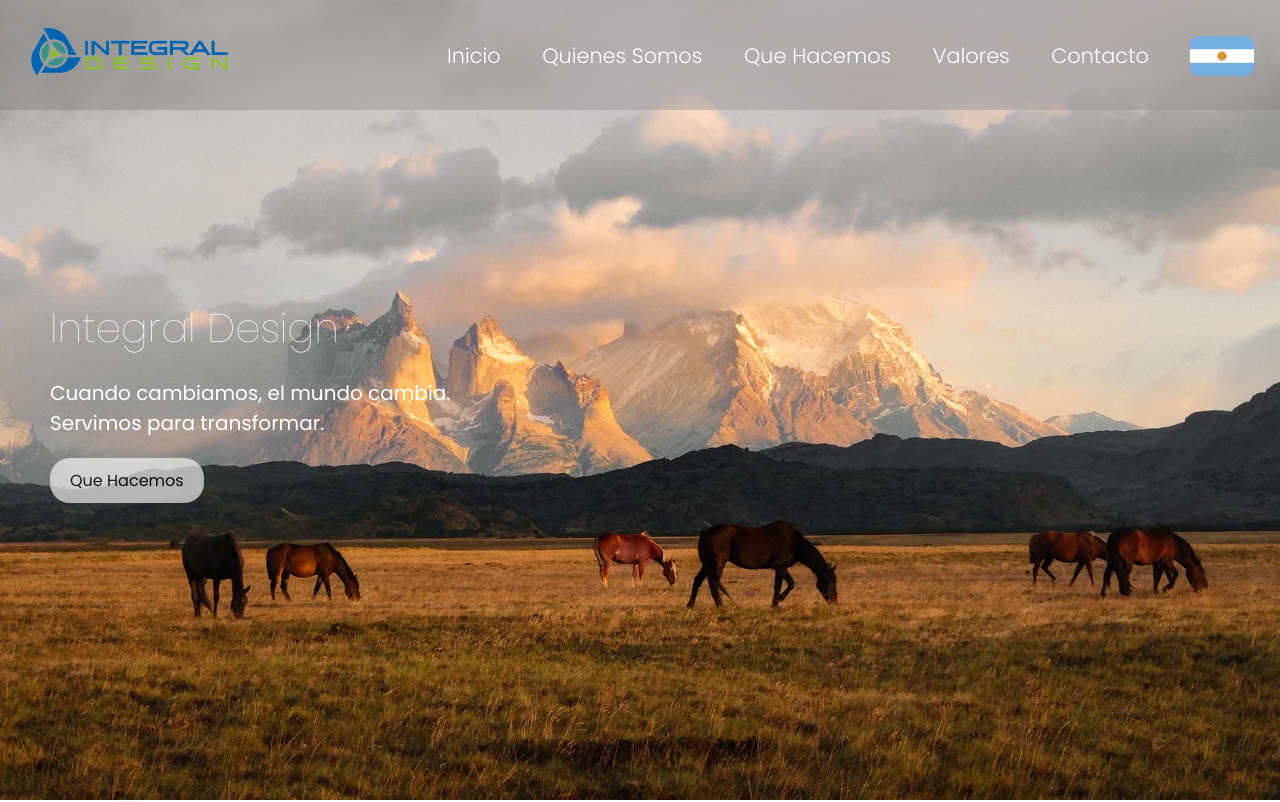
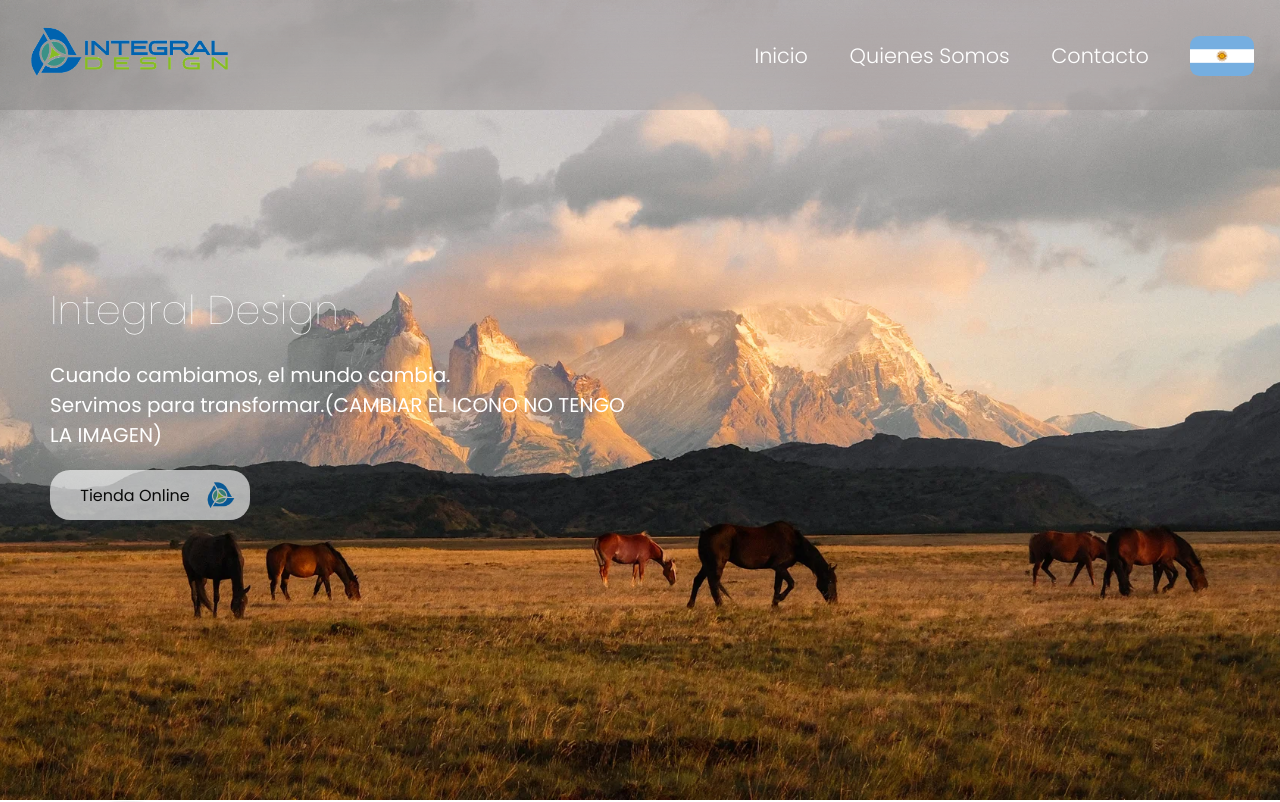
Before and after one commit to Tomas-Diaz-Landaburu/Integral-Design, a plain HTML site: page index.html in a window 1280 px wide. Shown: the top 802 px of the page. Drawn offline with nearby package versions, Linux system fonts and the light colour scheme.

Commit message:
Nuevos cambios #

```diff
--- a/index.html
+++ b/index.html
@@ -31,8 +31,6 @@
         <nav class="navbar">
             <a href="#inicio" style="--i:1;">Inicio</a>
             <a href="#QuienesSomos" style="--i:2;">Quienes Somos</a>
-            <a href="#QueHacemos" style="--i:3;">Que Hacemos</a>
-            <a href="#" style="--i:4;">Valores</a>
             <a href="#" style="--i:5;">Contacto</a>
             <a href="#" style="--i:5;"><img src="./media/bandera_argentina.png" alt=""></a>
         </nav>
@@ -42,8 +40,8 @@
         <div class="img-overlay">
             <h1>Integral Design</h1>
             <p>Cuando cambiamos, el mundo cambia.<br>
-            Servimos para transformar.</p>
-            <button>Que Hacemos</button>
+            Servimos para transformar.(CAMBIAR EL ICONO NO TENGO LA IMAGEN)</p>
+            <button><div>Tienda Online</div><img src="media/LOGo.png" alt=""></button>
         </div>
     </section>
 
@@ -76,35 +74,15 @@
                 <p>Durante años, fuimos parte activa del crecimiento del sector audio, video y tecnología aplicada.
                     Instalaciones especializadas, participaciones en ferias y representamos marcas en entornos reales, donde los productos se transforman en experiencias.</p>
             </div>
-
-            <!-- <div class="NuestraExperiencia-carousel">
-                <div class="NuestraExperiencia-track">
-                    <div class="grupo">
-                        <img src="media/boceto.png" alt="">
-                        <img src="media/boceto.png" alt="">
-                        <img src="media/boceto.png" alt="">
-                        <img src="media/boceto.png" alt="">
-                        <img src="media/boceto.png" alt="">
-                        </div>
-                        <div class="grupo">
-                        <img src="media/boceto.png" alt="">
-                        <img src="media/boceto.png" alt="">
-                        <img src="media/boceto.png" alt="">
-                        <img src="media/boceto.png" alt="">
-                        <img src="media/boceto.png" alt="">
-                    </div>
-                </div>
-            </div> -->
         </div>
     </section>
-
     <section class="stereo-section">
         <div class="stereo">
             <div class="half top">
-                <img src="media/ESTEREO/2.png" alt="Parte superior">
+                <img src="media/ESTEREO/1.png" alt="Parte superior">
             </div>
             <div class="half bottom">
-                <img src="media/ESTEREO/1.png" alt="Parte inferior">
+                <img src="media/ESTEREO/2.png" alt="Parte inferior">
             </div>
         </div>
         <div class="stereo-text">
@@ -112,7 +90,6 @@
         </div>
     </section>
 
-    <!-- GPT -->
     <section class="grid-section">
         <div class="grid-container">
             <!-- Fila 1 -->
@@ -131,15 +108,6 @@
                 <span class="span-title">Diseño y Fabricación</span>
                 <small>Colaborativa</small>
             </div>
-
-            <!-- Fila 2 -->
-            <!-- <div></div>
-            <div class="grid-item logo">
-                <img src="media/LOG.png" alt="logo">
-            </div>
-            <div></div> -->
-
-            <!-- Fila 3 -->
             <div class="grid-item no-logo">
                 <span class="material-icons">handshake</span>
                 <span class="span-title">B2B/B2C</span>
--- a/style.css
+++ b/style.css
@@ -143,19 +143,34 @@ section {
 }
 
 .img-overlay button {
-    padding: 10px 20px;
+    width: 200px;
+    height: 50px;
+
+    /* padding: 10px 20px; */
     font-size: 16px;
     border: none;
     border-radius: 20px;
     background: rgba(255, 255, 255, 0.8);
     cursor: pointer;
     opacity: 0.8;
+
+    display: flex;
+    align-items: center;
+    justify-content: center;
 }
 .img-overlay button:hover {
     background: rgba(216, 216, 216, 0.8);
     transition: 0.2s;
 }
 
+.img-overlay button div {
+    padding: 16px;
+}
+
+.img-overlay button img {
+    width: 30px;
+    height: 30px;
+}
 /* QUIENES SOMOS DESDE 1972*/
 .QuienesSomos-section{
     display: flex;
```
Also changed, not shown: media/ESTEREO/1.png, media/ESTEREO/2.png, media/ESTEREO/v11.png (added), media/ESTEREO/v12.png (added).
